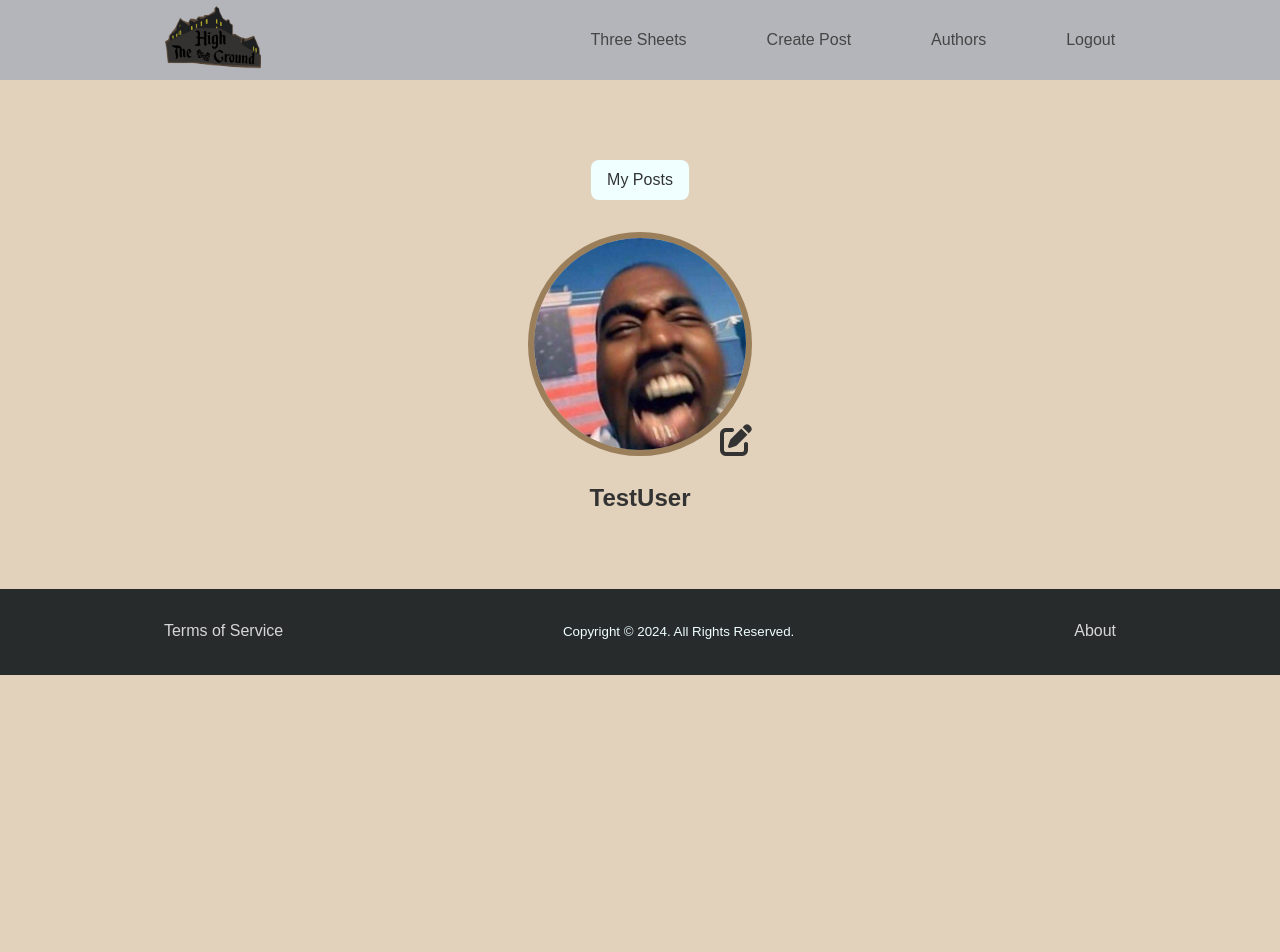
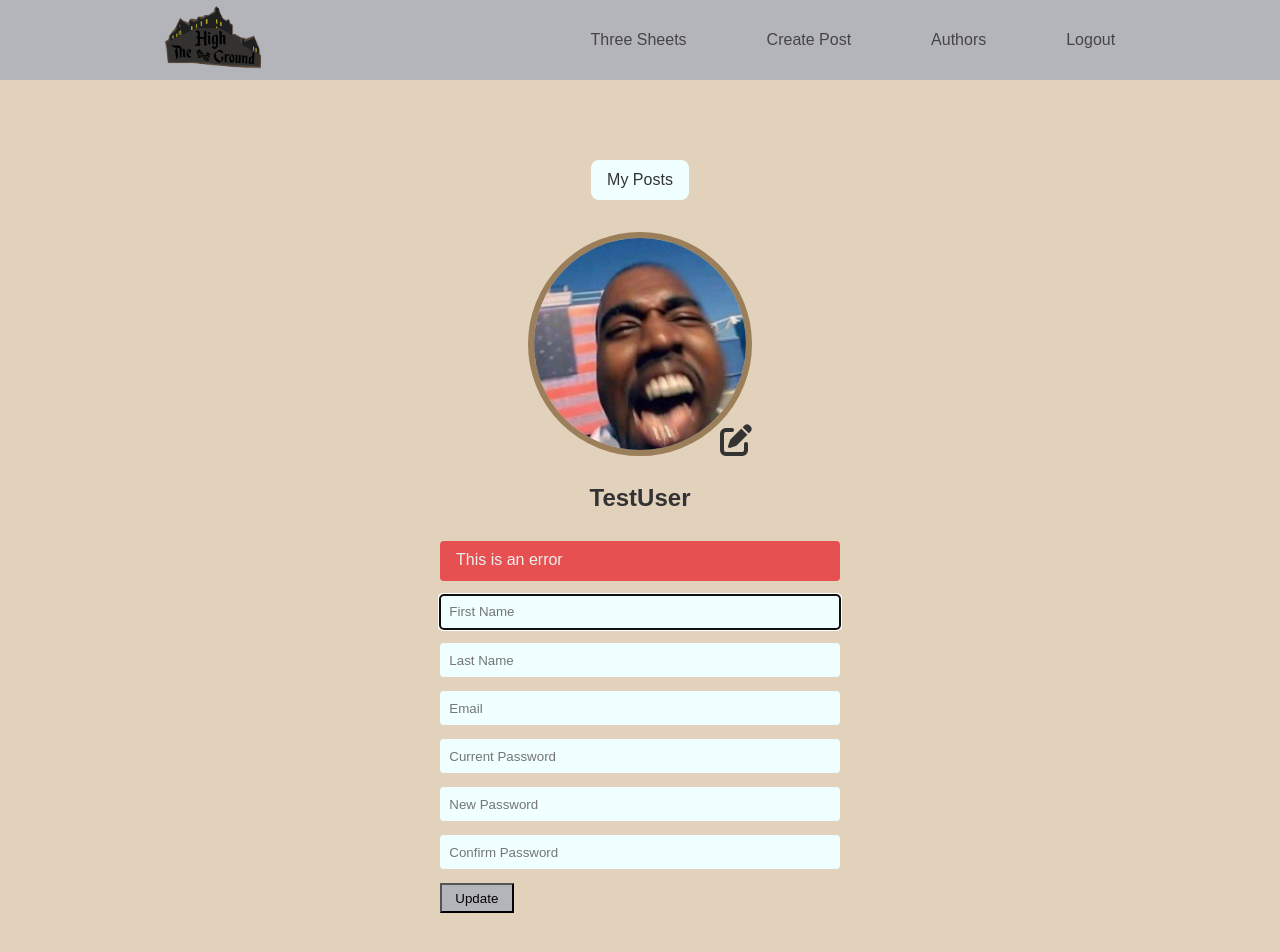
Before and after one commit to DeathlessKraken/fantasy-recipe-book, a React (Vite) app in the folder client/: page /user/ThreeSheets in a window 1280 px wide. Shown: the top 952 px of the page. Built offline with nearby package versions, Linux system fonts and the light colour scheme.

Commit message:
fleshed out userprofile page

```diff
--- a/client/src/pages/UserProfile.jsx
+++ b/client/src/pages/UserProfile.jsx
@@ -5,10 +5,31 @@ import styles from '../styles/userprofile.module.css';
 import Avatar from '../images/Avatar0.jpg';
 
 export default function UserProfile() {
-  const [avatar, setAvatar] = useState('');
+  const [avatar, setAvatar] = useState(Avatar);
+  const [inputs, setInputs] = useState({
+    firstname: '',
+    lastname: '',
+    email: '',
+    currentPassword: '',
+    newPassword: '',
+    confirmPassword: ''
+  });
 
   function handleFileChange (event) {
     setAvatar(event.target.files[0]);
+  }
+
+  function handleChange(event) {
+    setInputs(prevState => {
+      return ({
+        ...prevState,
+        [event.target.name]: event.target.value
+      });
+    });
+  }
+
+  function handleSubmit(event) {
+    return ;
   }
 
   return (
@@ -18,7 +39,7 @@ export default function UserProfile() {
 
         <div className={styles.userprofile_details}>
           <div className={styles.avatar}>
-            <img src={Avatar} alt="" />
+            <img src={avatar} alt="" />
           </div>
           <form className={styles.avatar_form}>
             <label htmlFor="avatar"><i className="fa-solid fa-pen-to-square"></i></label>
@@ -26,6 +47,17 @@ export default function UserProfile() {
           </form>
         </div>
         <h1>TestUser</h1>
+
+        <form className={styles.userprofile_form}>
+          <p className={styles.error}>This is an error</p>
+          <input type="text" name="firstname" placeholder='First Name' value={inputs.firstname} onChange={handleChange} autoFocus/>
+          <input type="text" name="lastname" placeholder='Last Name' value={inputs.lastname} onChange={handleChange} />
+          <input type="email" name="email" placeholder='Email' value={inputs.email} onChange={handleChange} />
+          <input type="password" name="currentPassword" placeholder='Current Password' value={inputs.currentPassword} onChange={handleChange} />
+          <input type="password" name="newPassword" placeholder='New Password' value={inputs.newPassword} onChange={handleChange} />
+          <input type="password" name="confirmPassword" placeholder='Confirm Password' value={inputs.confirmPassword} onChange={handleChange} />
+          <button type='submit' onClick={handleSubmit} className={styles.update_button}>Update</button>
+        </form>
       </div>
     </section>
   );
--- a/client/src/styles/userprofile.module.css
+++ b/client/src/styles/userprofile.module.css
@@ -4,6 +4,7 @@
     flex-direction: column;
     align-items: center;
     gap: 2em;
+    width: 25em;
 }
 
 .userprofile_details {
@@ -39,3 +40,31 @@
     border-radius: 50%;
     border: 6px solid var(--bg-color-2);
 }
+
+.userprofile_form {
+    display: flex;
+    flex-direction: column;
+    gap: 0.9em;
+    margin-bottom: 1em;
+    width: 100%;
+}
+
+.userprofile_form input {
+    background-color: azure;
+    border-radius: 4px;
+    border: none;
+    padding: 0.7em;
+}
+
+.error {
+    background-color: rgb(231, 80, 80);
+    color: #EEEEEE;
+    padding: 0.6em 1em;
+    border-radius: 4px;
+}
+
+.update_button {
+    background-color: rgb(180, 181, 187);
+    width: fit-content;
+    padding: 0.4em 1em;
+}
```
